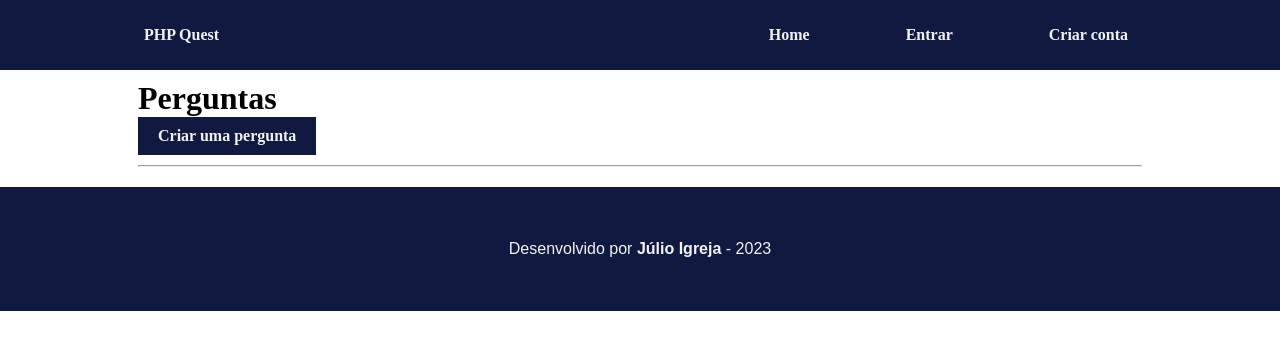
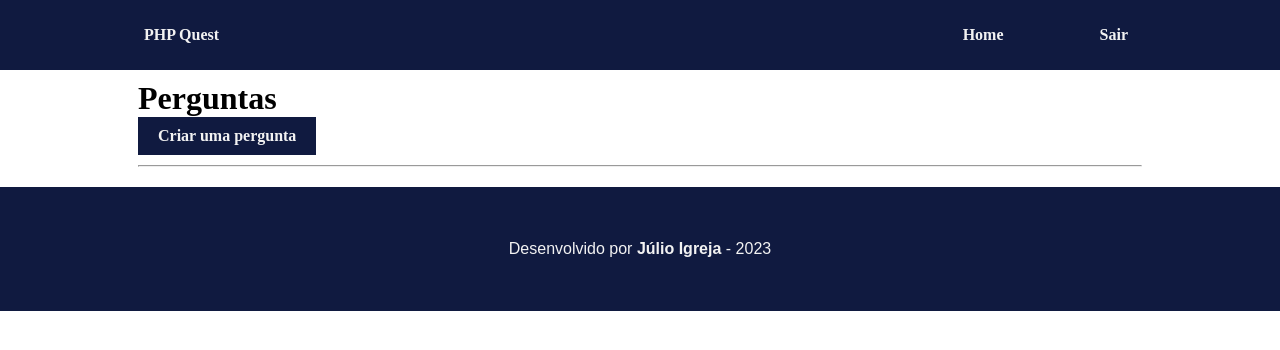
Before and after one commit to JulioEvencio/php-quest, a PHP site: page / in a window 1280 px wide. Shown: the top 350 px of the page. Run offline with PHP 8.4, Linux system fonts and the light colour scheme; the visitor is signed in with stand-in values (Sample User, id 1); data that the repository does not hold is empty.

Commit message:
Added MVC (Model, View and Controller) from Logout

```diff
--- a/app/views/pages/templates/header.php
+++ b/app/views/pages/templates/header.php
@@ -22,13 +22,29 @@
                         <a class="menu__link" href="./?url=home">Home</a>
 					</li>
 
-                    <li class="menu__item">
-                        <a class="menu__link" href="./?url=login">Entrar</a>
-					</li>
+                    <?php
+                        if (session_status() == PHP_SESSION_NONE) {
+                            session_start();
+                        }
 
-                    <li class="menu__item">
-                        <a class="menu__link" href="./?url=signup">Criar conta</a>
-					</li>
+                        if (isset($_SESSION['user_id'])) {
+                            echo "
+                                <li class=\"menu__item\">
+                                    <a class=\"menu__link\" href=\"./?url=logout\">Sair</a>
+                                </li>
+                            ";
+                        } else {
+                            echo "
+                                <li class=\"menu__item\">
+                                    <a class=\"menu__link\" href=\"./?url=login\">Entrar</a>
+                                </li>
+
+                                <li class=\"menu__item\">
+                                    <a class=\"menu__link\" href=\"./?url=signup\">Criar conta</a>
+                                </li>
+                            ";
+                        }
+                    ?>
 				</ul>
             </nav>
         </div>
```
Also changed, not shown: app/controllers/LogoutController.php (added, +19 -0 lines).
